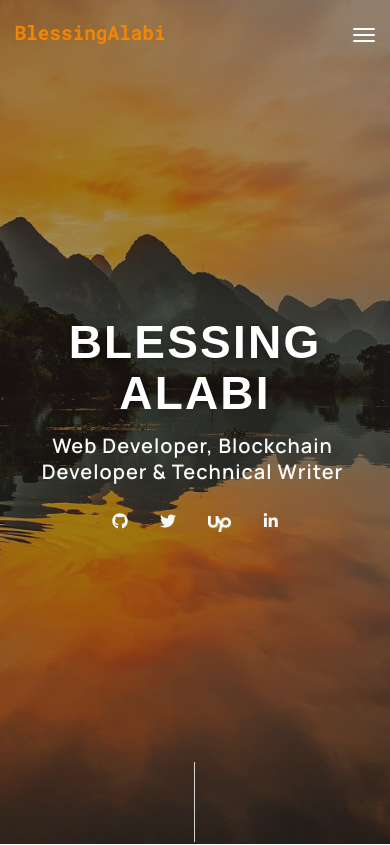
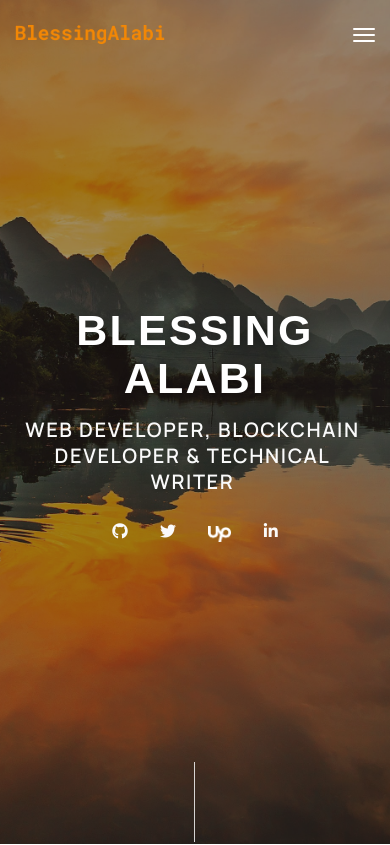
Before and after one commit to SeunScape/Portfolio, a website: page index.html in a window 390 px wide. Shown: the top 845 px of the page. Drawn offline with Linux system fonts and the light colour scheme.

Commit message:
Title H3 update

```diff
--- a/assets/css/responsive.css
+++ b/assets/css/responsive.css
@@ -55,9 +55,11 @@
     }
     .home h3 span {
         font-size: 20px;
+        line-height: 1.3em;
+        letter-spacing: 1.6px;
     }
     .home h1 {
-        font-size: 46px !important;
+        font-size: 43px !important;
     }
     .home .social i {
         font-size: 16px;
--- a/assets/css/style.css
+++ b/assets/css/style.css
@@ -408,7 +408,6 @@ h1, h2, h3, h4,
     text-shadow: 1px 3px 11px rgb(0 0 0 / 30%) !important;
     margin-top: 20px;
     margin-bottom: 10px;
-
 }
 
 .home h3 {
@@ -439,9 +438,10 @@ h1, h2, h3, h4,
     display: inline-block;
     padding: 0px 10px;
     margin-right: 5px;
-    font-weight: 500;
+    font-weight: 600;
     font-size: 24px;
-    text-transform: capitalize;
+    text-transform: uppercase;
+    letter-spacing: 2.2px;
 }
 
 .home .social {
```
